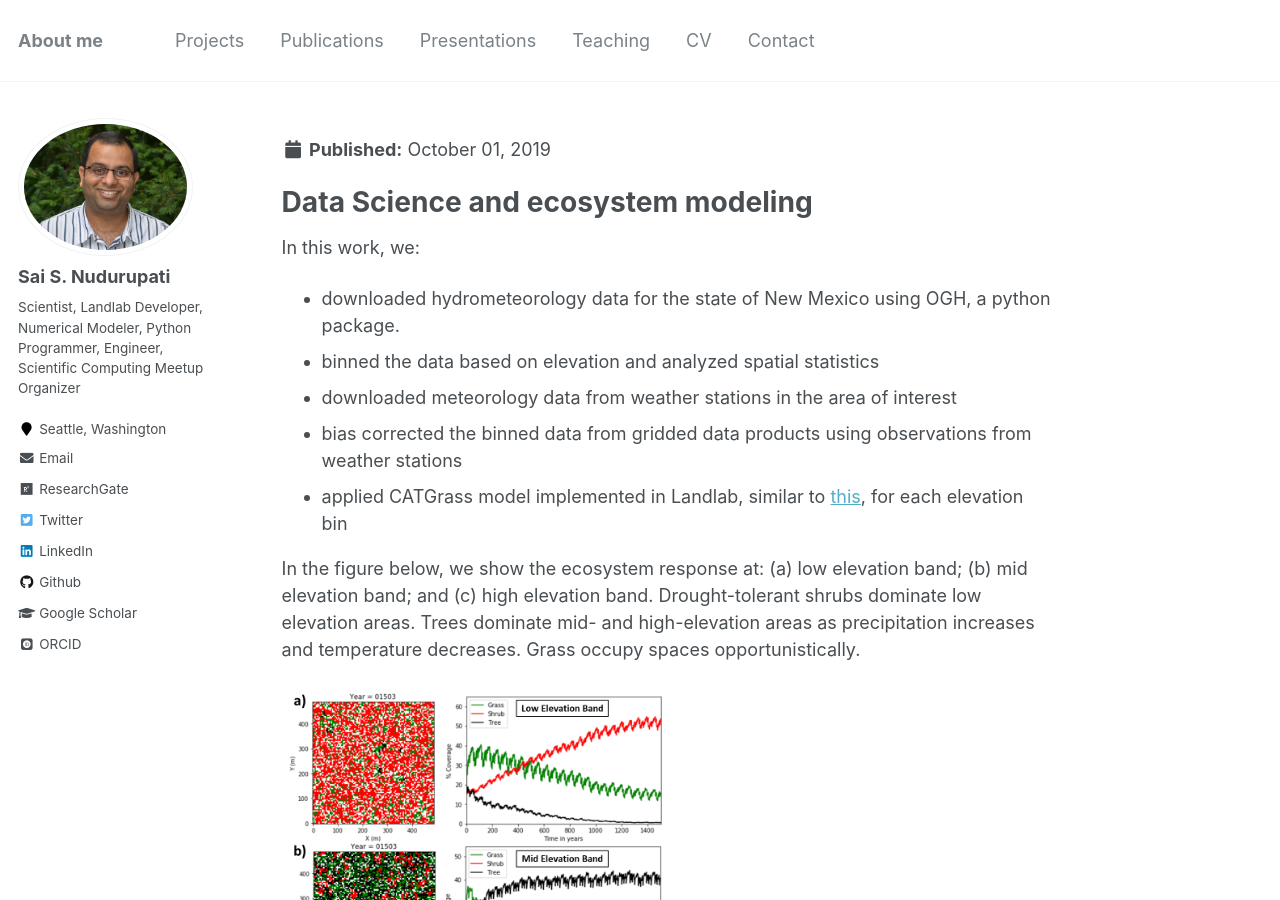
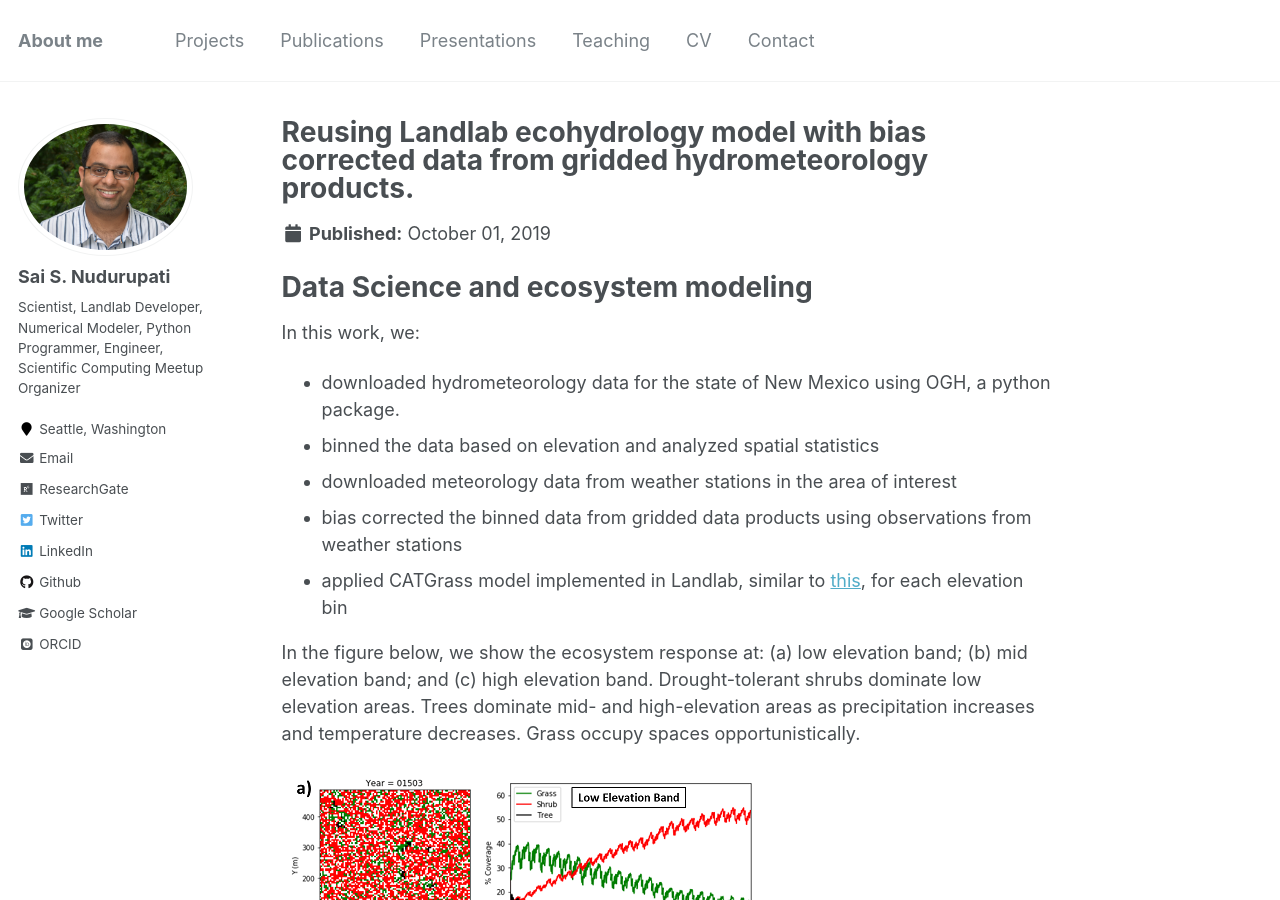
Before and after one commit to saisiddu/saisiddu.github.io, a Jekyll site: the page built from _portfolio/KI_paper_model_A.md, in a window 1280 px wide and 900 px high. Built offline with Jekyll 4.4.1, drawn with Linux system fonts in a browser that asks for light colours; some web fonts are replaced.

Commit message:
resizing didnt work.
resizing using width tag didnt work. Manually resized image using Paint.

```diff
--- a/_portfolio/KI_paper_model_A.md
+++ b/_portfolio/KI_paper_model_A.md
@@ -1,6 +1,6 @@
 ---
 title: "Reusing Landlab ecohydrology model with bias corrected data from gridded hydrometeorology products."
-excerpt: "Elevation dependent ecosystem response<br/><img src='/images/KI_paper.png' width="40%">"
+excerpt: "Elevation dependent ecosystem response<br/><img src='/images/KI_paper.png'>"
 collection: portfolio
 ---
 Data Science and ecosystem modeling
@@ -21,7 +21,7 @@ Drought-tolerant shrubs dominate low elevation areas. Trees dominate
 mid- and high-elevation areas as precipitation increases and temperature
 decreases. Grass occupy spaces opportunistically.
 
-<img src='/images/KI_paper.png' width="50%">
+<img src='/images/KI_paper.png'>
 
 For more information, checkout [this](https://github.com/saisiddu/pub_bandaragoda_etal_ems/blob/master/reuse_ecohydrology_gridhydromet.ipynb) Jupyter notebook, and
 [this](https://saisiddu.github.io/publication/2019-01-01-paper-title-number-6) publication.
```
Also changed, not shown: images/KI_paper.png.
